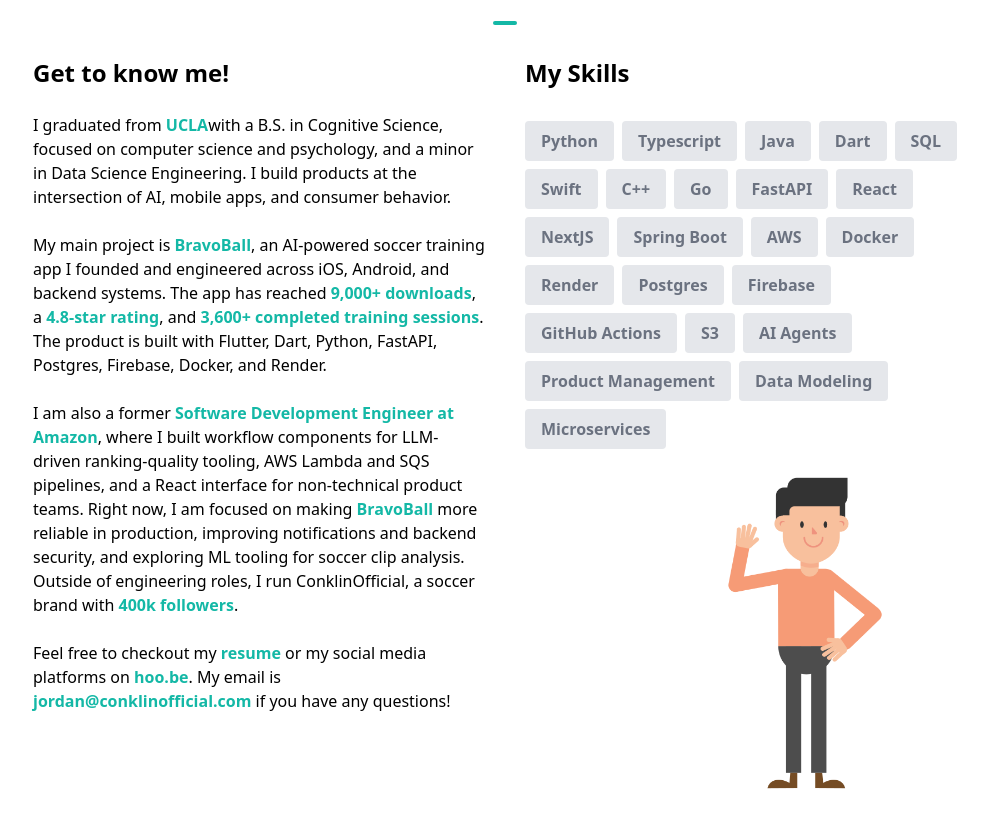
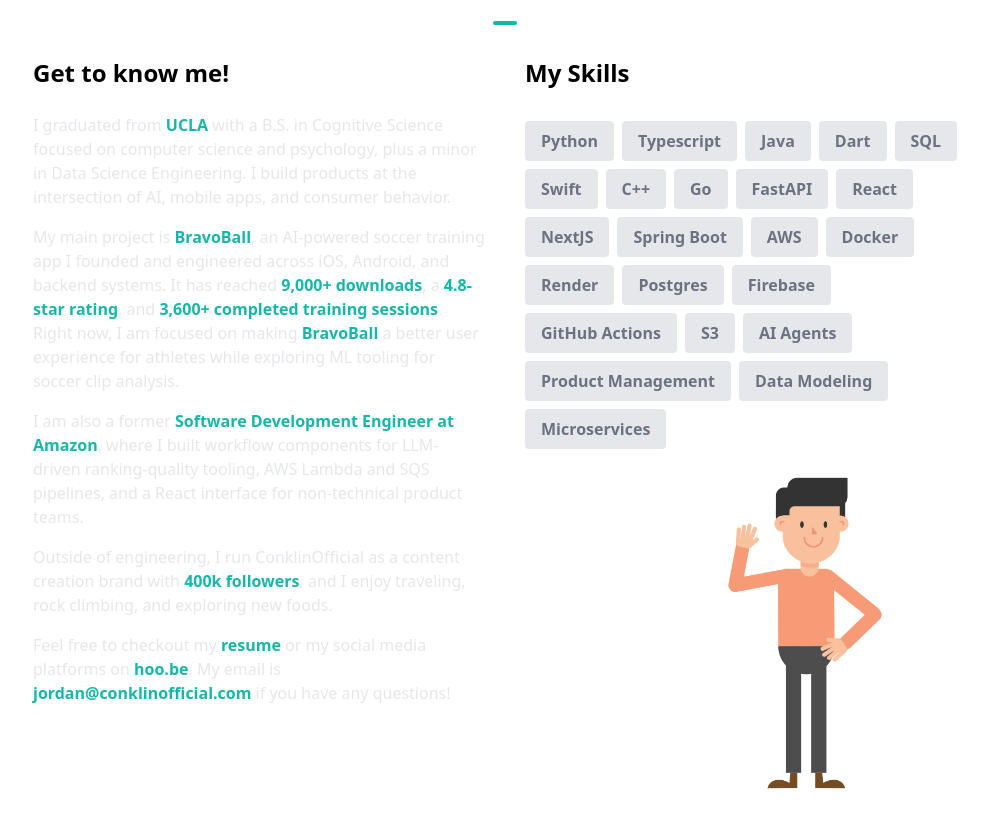
Before and after one commit to jordanconklin/jordan-conklin-personal-portfolio, a Next.js app: page / in a window 1280 px wide. Shown: the part 869-1696 px from the top of the page, without its empty margins (135-1123 px from the left). Built offline with nearby package versions, Linux system fonts and the light colour scheme.

Commit message:
about section update: moved bravoball current progress to bravoball paragraph and added more interests outside of engineering

```diff
--- a/components/AboutSection.tsx
+++ b/components/AboutSection.tsx
@@ -37,56 +37,73 @@
         </h1>
 
         <div className="flex flex-col space-y-10 items-stretch justify-center align-top md:space-x-10 md:space-y-0 md:p-4 md:flex-row md:text-left">
-          <div className="md:w-1/2 ">
+          <div className="md:w-1/2">
             <h1 className="text-center text-2xl font-bold mb-6 md:text-left">
               Get to know me!
             </h1>
+            <div className="space-y-4 text-gray-200">
               <p>
-                {" "}
-                I graduated from <span className="font-bold text-teal-500">UCLA</span>
-                with a B.S. in Cognitive Science, focused on computer science and psychology,
-                and a minor in Data Science Engineering. I build products at the intersection
-                of AI, mobile apps, and consumer behavior.
+                I graduated from <span className="font-bold text-teal-500">UCLA</span>{" "}
+                with a B.S. in Cognitive Science focused on computer science and
+                psychology, plus a minor in Data Science Engineering. I build
+                products at the intersection of AI, mobile apps, and consumer
+                behavior.
               </p>
-            <br />
               <p>
-                My main project is <span className="font-bold text-teal-500">BravoBall</span>,
-                an AI-powered soccer training app I founded and engineered across iOS, Android,
-                and backend systems. The app has reached{" "}
-                <span className="font-bold text-teal-500">9,000+ downloads</span>, a{" "}
-                <span className="font-bold text-teal-500">4.8-star rating</span>, and{" "}
-                <span className="font-bold text-teal-500">3,600+ completed training sessions</span>.
-                The product is built with Flutter, Dart, Python, FastAPI, Postgres, Firebase,
-                Docker, and Render.
+                My main project is{" "}
+                <span className="font-bold text-teal-500">BravoBall</span>, an
+                AI-powered soccer training app I founded and engineered across
+                iOS, Android, and backend systems. It has reached{" "}
+                <span className="font-bold text-teal-500">9,000+ downloads</span>
+                , a <span className="font-bold text-teal-500">4.8-star rating</span>
+                , and{" "}
+                <span className="font-bold text-teal-500">
+                  3,600+ completed training sessions
+                </span>
+                . Right now, I am focused on making{" "}
+                <span className="font-bold text-teal-500">BravoBall</span> a
+                better user experience for athletes while exploring ML tooling
+                for soccer clip analysis.
               </p>
-            <br />
               <p>
                 I am also a former{" "}
                 <span className="font-bold text-teal-500">
                   Software Development Engineer at Amazon
-                </span>, where I built workflow components for LLM-driven ranking-quality tooling,
-                AWS Lambda and SQS pipelines, and a React interface for non-technical product teams.
-                Right now, I am focused on making{" "}
-                <span className="font-bold text-teal-500">BravoBall</span> more reliable in
-                production, improving notifications and backend security, and exploring ML tooling
-                for soccer clip analysis. Outside of engineering roles, I run ConklinOfficial, a
-                soccer brand with <span className="font-bold text-teal-500">400k followers</span>.
+                </span>
+                , where I built workflow components for LLM-driven
+                ranking-quality tooling, AWS Lambda and SQS pipelines, and a
+                React interface for non-technical product teams.
               </p>
-            <br />
               <p>
-              Feel free to checkout my {" "}
-              <a href="/Jordan-Conklin-Software-Engineer-Resume.pdf" className="font-bold text-teal-500" download>
+                Outside of engineering, I run ConklinOfficial as a content
+                creation brand with{" "}
+                <span className="font-bold text-teal-500">400k followers</span>
+                , and I enjoy traveling, rock climbing, and exploring new
+                foods.
+              </p>
+              <p>
+                Feel free to checkout my{" "}
+                <a
+                  href="/Jordan-Conklin-Software-Engineer-Resume.pdf"
+                  className="font-bold text-teal-500"
+                  download
+                >
                   resume
+                </a>{" "}
+                or my social media platforms on{" "}
+                <a
+                  href="https://hoo.be/conklinofficial"
+                  className="font-bold text-teal-500"
+                >
+                  hoo.be
                 </a>
-              {" "} or my social media platforms on {" "}
-              <a href="https://hoo.be/conklinofficial" className="font-bold text-teal-500">
-                hoo.be
-              </a>. My email is {" "}
+                . My email is{" "}
                 <span className="font-bold text-teal-500">
                   jordan@conklinofficial.com
                 </span>{" "}
                 if you have any questions!
               </p>
+            </div>
 
           </div>
           <div className="text-center md:w-1/2 md:text-left">
```
Lines whose indentation alone changed are shown as unchanged.
